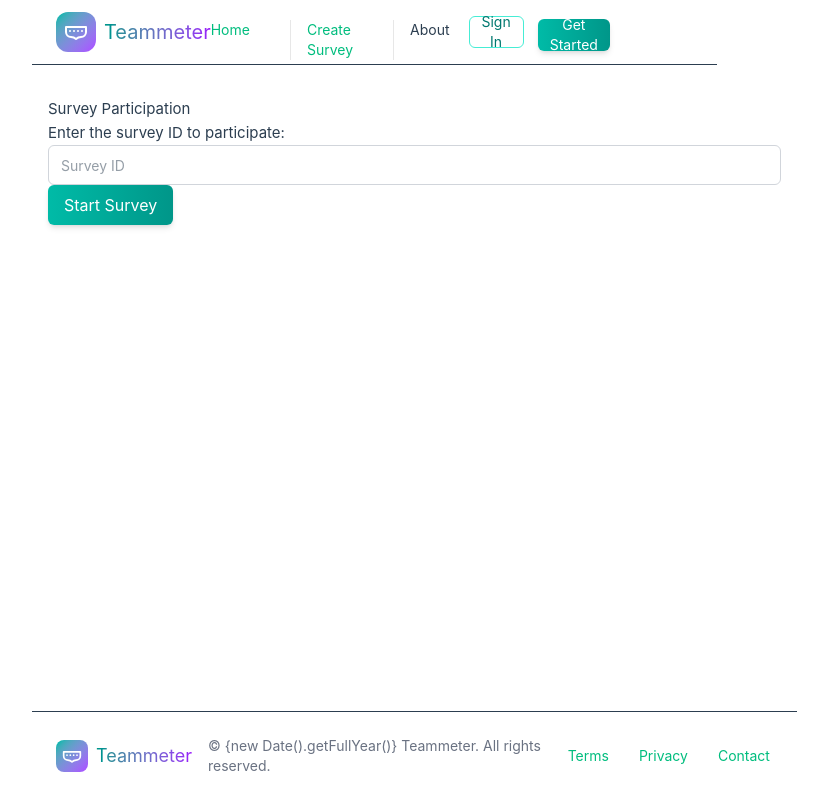
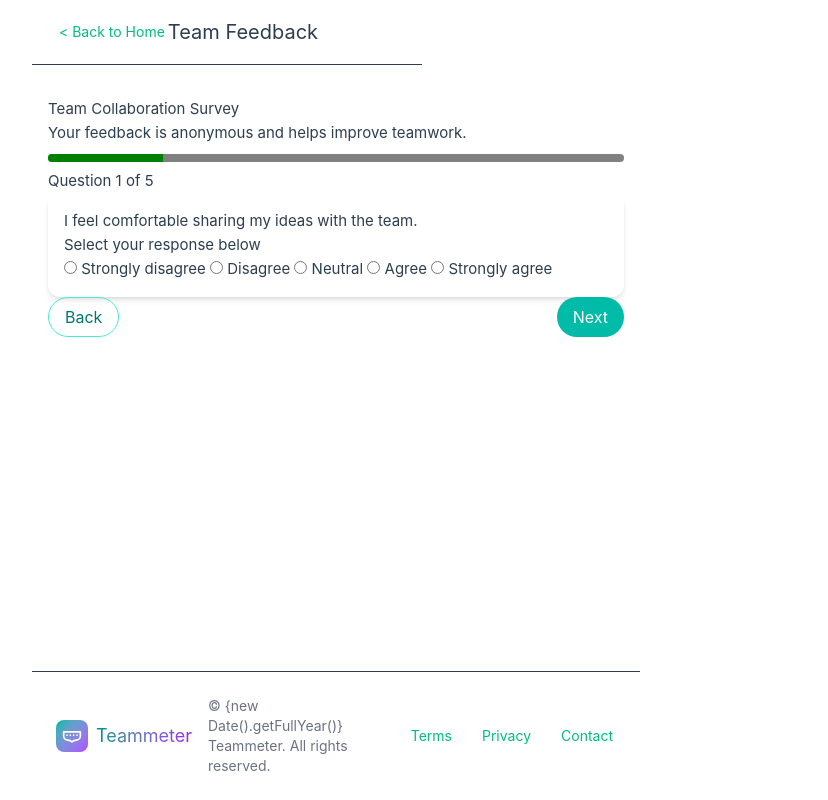
Before and after one commit to sarah-lena94/survey_tool, a Vue app in the folder frontend/: page /survey/participate in a window 1280 px wide. Shown: the whole page, without its empty margins (0-828 px from the left). Built offline with nearby package versions, Linux system fonts and the light colour scheme; the HTML template or start-up script is replaced by a standard one.

Commit message:
fixed no question display in SurveyView

```diff
--- a/frontend/src/components/layout/Header.vue
+++ b/frontend/src/components/layout/Header.vue
@@ -1,66 +1,17 @@
 <script setup lang="ts">
 import { RouterLink } from 'vue-router'
-import Button from '../ui/Button.vue';
 </script>
 
 <template>
   <header class="border-b bg-white">
     <div class="container flex h-16 items-center justify-between px-4 md:px-6">
-      <div class="flex items-center gap-2">
-        <div class="bg-gradient-to-br from-teal-500 to-purple-500 p-2 rounded-xl">
-          <svg
-            xmlns="http://www.w3.org/2000/svg"
-            width="24"
-            height="24"
-            viewBox="0 0 24 24"
-            fill="none"
-            stroke="currentColor"
-            stroke-width="2"
-            stroke-linecap="round"
-            stroke-linejoin="round"
-            class="h-6 w-6 text-white"
-          >
-            <path d="M2 12a5 5 0 0 0 5 5 8 8 0 0 1 5 2 8 8 0 0 1 5-2 5 5 0 0 0 5-5V7H2Z" />
-            <path d="M6 11v.01" />
-            <path d="M10 11v.01" />
-            <path d="M14 11v.01" />
-            <path d="M18 11v.01" />
-          </svg>
-        </div>
-        <span class="font-bold text-xl bg-gradient-to-r from-teal-600 to-purple-600 bg-clip-text text-transparent">
-          Teammeter
-        </span>
-      </div>
-      <nav class="hidden md:flex gap-6">
-        <RouterLink to="/" class="text-sm font-medium hover:text-teal-600 transition-colors">
-          Home
-        </RouterLink>
-        <RouterLink to="/create" class="text-sm font-medium hover:text-teal-600 transition-colors">
-          Create Survey
-        </RouterLink>
-        <RouterLink to="#" class="text-sm font-medium hover:text-teal-600 transition-colors">
-          About
-        </RouterLink>
-      </nav>
-      <div class="flex items-center gap-2">
-        <RouterLink to="/create">
-          <Button
-            variant="outline"
-            size="sm"
-            class="hidden md:flex border-teal-300 text-teal-700 hover:bg-teal-50"
-          >
-            Sign In
-          </Button>
-        </RouterLink>
-        <RouterLink to="/create">
-          <Button
-            size="sm"
-            class="bg-gradient-to-r from-teal-500 to-teal-600 hover:from-teal-600 hover:to-teal-700 rounded-full shadow-md hover:shadow-lg transition-all duration-300"
-          >
-            Get Started
-          </Button>
-        </RouterLink>
-      </div>
+      <RouterLink to="/" class="text-sm font-medium hover:text-teal-600 transition-colors">
+        < Back to Home
+      </RouterLink>
+      <span class="font-bold text-xl">
+        Team Feedback
+      </span>
+      <div></div>
     </div>
   </header>
 </template>
--- a/frontend/src/components/ui/Button.vue
+++ b/frontend/src/components/ui/Button.vue
@@ -8,13 +8,13 @@ defineProps<{
 
 <template>
   <button
-    class="inline-flex items-center justify-center rounded-md font-medium transition-colors focus-visible:outline-none focus-visible:ring-2 focus-visible:ring-offset-2 disabled:opacity-50 disabled:pointer-events-none"
+    class="inline-flex items-center justify-center rounded-full font-medium transition-colors focus-visible:outline-none focus-visible:ring-2 focus-visible:ring-offset-2 disabled:opacity-50 disabled:pointer-events-none"
     :class="[
       variant === 'outline'
         ? 'border border-teal-300 text-teal-700 hover:bg-teal-50'
         : variant === 'ghost'
           ? 'text-teal-700 hover:bg-teal-50'
-          : 'bg-gradient-to-r from-teal-500 to-teal-600 hover:from-teal-600 hover:to-teal-700 text-white shadow-md hover:shadow-lg',
+          : 'bg-teal-500 hover:bg-teal-600 text-white',
       size === 'sm'
         ? 'h-8 px-3 text-sm'
         : size === 'lg'
--- a/frontend/src/components/ui/Card.vue
+++ b/frontend/src/components/ui/Card.vue
@@ -1,15 +1,5 @@
 <template>
-  <div class="rounded-lg border bg-card text-card-foreground shadow-sm" data-v0-t="card">
+  <div class="rounded-xl bg-white shadow-md p-4" data-v0-t="card">
     <slot />
   </div>
 </template>
-
-<style scoped>
-.bg-card {
-  background-color: white;
-}
-
-.text-card-foreground {
-  color: black;
-}
-</style>
--- a/frontend/src/components/ui/Progress.vue
+++ b/frontend/src/components/ui/Progress.vue
@@ -6,26 +6,10 @@ defineProps<{
 
 <template>
   <progress
-    class="h-2 w-full appearance-none overflow-hidden rounded-full bg-secondary"
+    class="h-2 w-full appearance-none overflow-hidden rounded-full bg-gray-200"
     :value="value"
     max="100"
-  ></progress>
+  >
+    <div class="bg-teal-500 h-full rounded-full transition-all" :style="{ width: `${value}%` }"></div>
+  </progress>
 </template>
-
-<style scoped>
-progress::-webkit-progress-bar {
-  background-color: #e5e7eb;
-}
-
-progress::-webkit-progress-value {
-  background-color: #0d9488;
-}
-
-progress::-moz-progress-bar {
-  background-color: #0d9488;
-}
-
-.bg-secondary {
-    background-color: #e5e7eb;
-}
-</style>
--- a/frontend/src/components/ui/RadioGroupItem.vue
+++ b/frontend/src/components/ui/RadioGroupItem.vue
@@ -1,16 +1,12 @@
 <template>
-  <div class="flex items-center space-x-2">
+  <label class="flex items-center space-x-2 cursor-pointer">
     <input
       type="radio"
-      class="h-4 w-4 border-input ring-offset-background focus:outline-none focus-visible:ring-2 focus-visible:ring-ring focus-visible:ring-offset-2 disabled:cursor-not-allowed disabled:opacity-50"
+      class="h-5 w-5 rounded-full border-gray-300 text-teal-500 focus:ring-teal-500"
       v-bind="$attrs"
     />
-    <slot />
-  </div>
+    <span>
+      <slot />
+    </span>
+  </label>
 </template>
-
-<style scoped>
-.border-input {
-    border-color: #d1d5db;
-}
-</style>
--- a/frontend/src/types/survey.ts
+++ b/frontend/src/types/survey.ts
@@ -1,15 +1,19 @@
 import type { Question } from './question.ts';
 
 export interface Survey {
-  id: string
-  title: string
-  createdAt: string
-  isTemplate: boolean
-  questions?: Question[]
+  id: string;
+  title: string;
+  description: string;
+  createdAt: string;
+  isTemplate: boolean;
+  questions?: Question[];
 }
 
 export interface SurveyDto {
-  title: string
-  createdAt: string
-  isTemplate: boolean
+  title: string;
+  description: string;
+  createdAt: string;
+  isTemplate: boolean;
 }
+
+export type { Question };
--- a/frontend/src/views/SurveyParticipateView.vue
+++ b/frontend/src/views/SurveyParticipateView.vue
@@ -1,12 +1,10 @@
 <script setup lang="ts">
-import { ref } from 'vue';
 import MainLayout from '../components/layout/MainLayout.vue';
 import Header from '../components/layout/Header.vue';
 import Footer from '../components/layout/Footer.vue';
-import Input from '../components/ui/Input.vue';
+import Card from '../components/ui/Card.vue';
 import Button from '../components/ui/Button.vue';
-
-const surveyId = ref('');
+import Progress from '../components/ui/Progress.vue';
 </script>
 
 <template>
@@ -16,10 +14,43 @@ const surveyId = ref('');
     </template>
 
     <div class="container mx-auto px-4 py-8 max-w-3xl">
-      <h1>Survey Participation</h1>
-      <p>Enter the survey ID to participate:</p>
-      <Input type="text" v-model="surveyId" placeholder="Survey ID" />
-      <Button>Start Survey</Button>
+      <h1>Team Collaboration Survey</h1>
+      <p>Your feedback is anonymous and helps improve teamwork.</p>
+
+      <Progress :value="20" />
+      <p>Question 1 of 5</p>
+
+      <Card>
+        <h2>I feel comfortable sharing my ideas with the team.</h2>
+        <p>Select your response below</p>
+        <div>
+          <label>
+            <input type="radio" name="answer" value="strongly_disagree">
+            Strongly disagree
+          </label>
+          <label>
+            <input type="radio" name="answer" value="disagree">
+            Disagree
+          </label>
+          <label>
+            <input type="radio" name="answer" value="neutral">
+            Neutral
+          </label>
+          <label>
+            <input type="radio" name="answer" value="agree">
+            Agree
+          </label>
+          <label>
+            <input type="radio" name="answer" value="strongly_agree">
+            Strongly agree
+          </label>
+        </div>
+      </Card>
+
+      <div class="flex justify-between">
+        <Button variant="outline">Back</Button>
+        <Button>Next</Button>
+      </div>
     </div>
 
     <template #footer>
--- a/frontend/src/views/SurveyView.vue
+++ b/frontend/src/views/SurveyView.vue
@@ -1,20 +1,27 @@
 <script setup lang="ts">
-import { onMounted, ref } from 'vue';
+import { ref, onMounted } from 'vue';
 import { useRoute } from 'vue-router';
 import { surveyService } from '../api/services/surveyService';
 import Footer from '../components/layout/Footer.vue';
 import Header from '../components/layout/Header.vue';
 import MainLayout from '../components/layout/MainLayout.vue';
 import Card from '../components/ui/Card.vue';
-import type { Survey } from '../types/survey';
+import Button from '../components/ui/Button.vue';
+import Progress from '../components/ui/Progress.vue';
+import type { Survey, Question } from '../types/survey';
 
 const route = useRoute();
 const surveyId = ref(route.params.id as string);
 const survey = ref<Survey | null>(null);
+const currentQuestionIndex = ref(0);
+const currentQuestion = ref<Question | null>(null);
 
 onMounted(async () => {
   try {
     survey.value = await surveyService.getById(surveyId.value);
+    if (survey.value && survey.value.questions && survey.value.questions.length > 0) {
+      currentQuestion.value = survey.value.questions[currentQuestionIndex.value];
+    }
   } catch (error) {
     console.error('Failed to fetch survey:', error);
   }
@@ -41,10 +48,39 @@ onMounted(async () => {
         </h1>
         <p class="text-gray-600">Take a moment to share your feedback</p>
 
-        <Card>
-          <p>Survey ID: {{ survey.id }}</p>
-          <!-- Implement survey questions here -->
+        <Progress :value="20" />
+        <p>Question 1 of 5</p>
+
+        <Card v-if="currentQuestion">
+          <h2>{{ currentQuestion.text }}</h2>
+          <p>Select your response below</p>
+          <div>
+            <label>
+              <input type="radio" name="answer" value="strongly_disagree" />
+              Strongly disagree
+            </label>
+            <label>
+              <input type="radio" name="answer" value="disagree" />
+              Disagree
+            </label>
+            <label>
+              <input type="radio" name="answer" value="neutral" />
+              Neutral
+            </label>
+            <label>
+              <input type="radio" name="answer" value="agree" />
+              Agree
+            </label>
+            <label>
+              <input type="radio" name="answer" value="strongly_agree" />
+              Strongly agree
+            </label>
+          </div>
         </Card>
+        <div class="flex justify-between">
+          <Button variant="outline">Back</Button>
+          <Button>Next</Button>
+        </div>
       </div>
       <div v-else>
         Loading survey...
```
